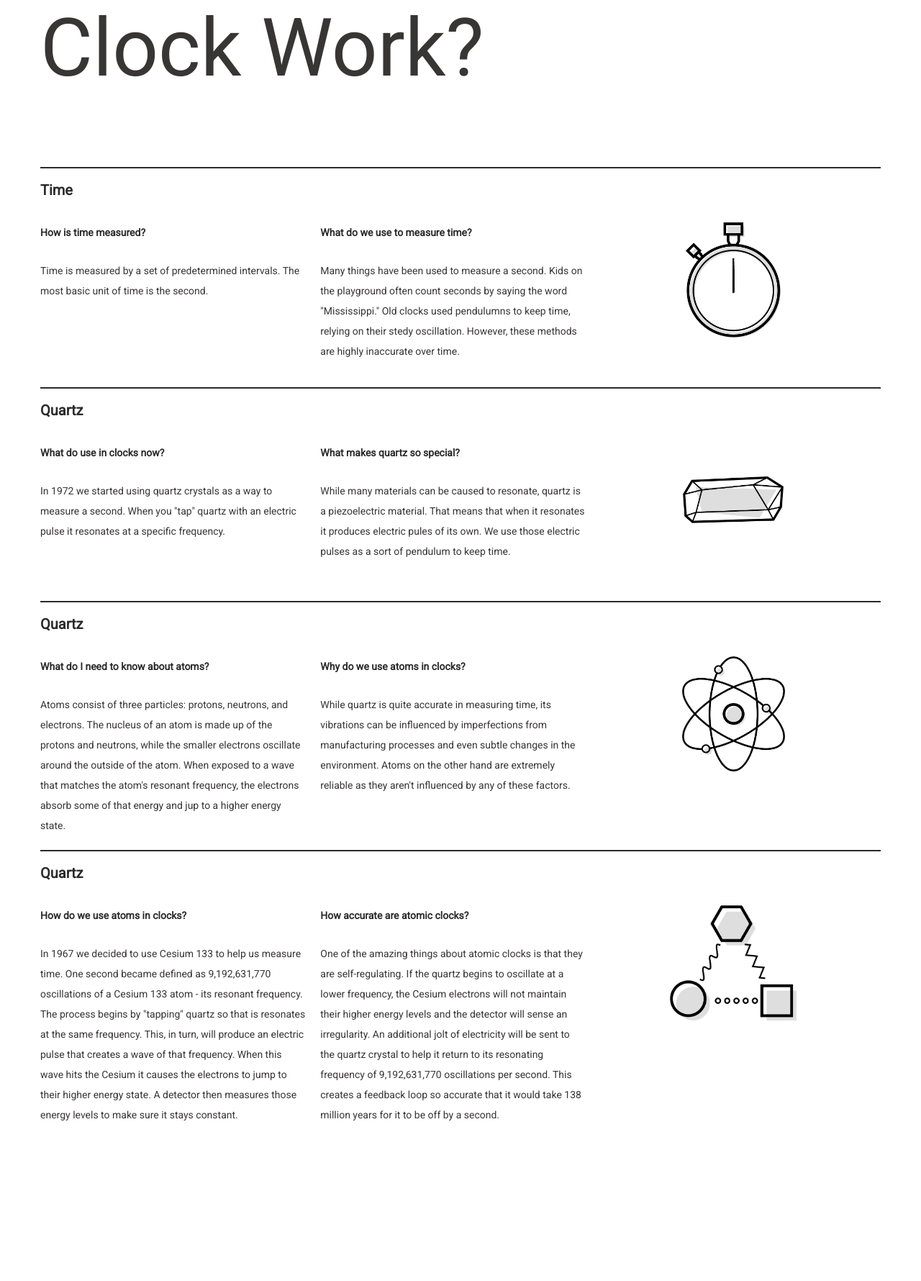
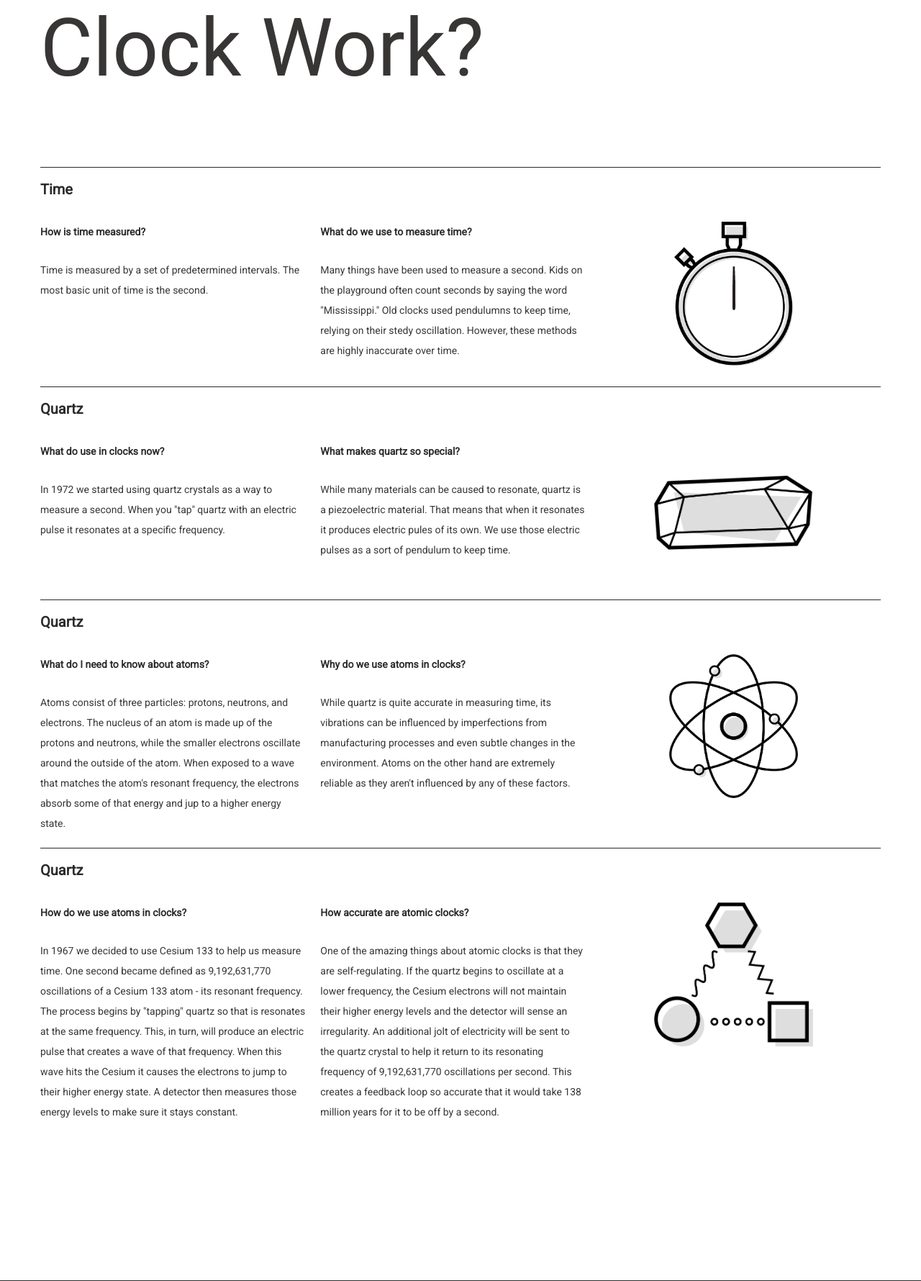
Before and after one commit to PublicNTP/website, a PHP site: page /dist/learn/atomic-clock.html in a window 1280 px wide. Shown: the part 549-2329 px from the top of the page at 72% size. Run offline with PHP 8.4, Linux system fonts and the light colour scheme; style sheets or scripts are compiled from the project's sources.

Commit message:
fixed learning image sizes and ui tweaks

```diff
--- a/public/css/base.css
+++ b/public/css/base.css
@@ -1125,10 +1125,9 @@
 .how {
   width: 100%;
   float: left;
-  border-top: 2px solid #2a2a2a;
+  border-top: 1px solid #2a2a2a;
   padding-bottom: 20px; }
   .how__image {
-    padding: 40px;
     padding-top: 0;
     width: 100%;
     height: 200px;
--- a/public/scss/layout/_how.scss
+++ b/public/scss/layout/_how.scss
@@ -1,11 +1,11 @@
 .how {
 	width: 100%;
 	float: left;
-	border-top: 2px solid color(footer);
+	border-top: 1px solid color(footer);
 	padding-bottom: 20px;
 
 	&__image {
-		padding: 40px;
+		// padding: 40px;
 		padding-top: 0;
 		width: 100%;
 		height: 200px;
--- a/views/atomic_clock.hbs
+++ b/views/atomic_clock.hbs
@@ -30,7 +30,7 @@
 			</p>
 		</div>
 		<div class="how__third">
-			<img src="{{relative_path}}images/clock.png" class="how__image" alt="Clock">
+			<img src="{{relative_path}}images/watch.png" class="how__image" alt="Clock">
 		</div>
 	</div>
 	<div class="how">
```
